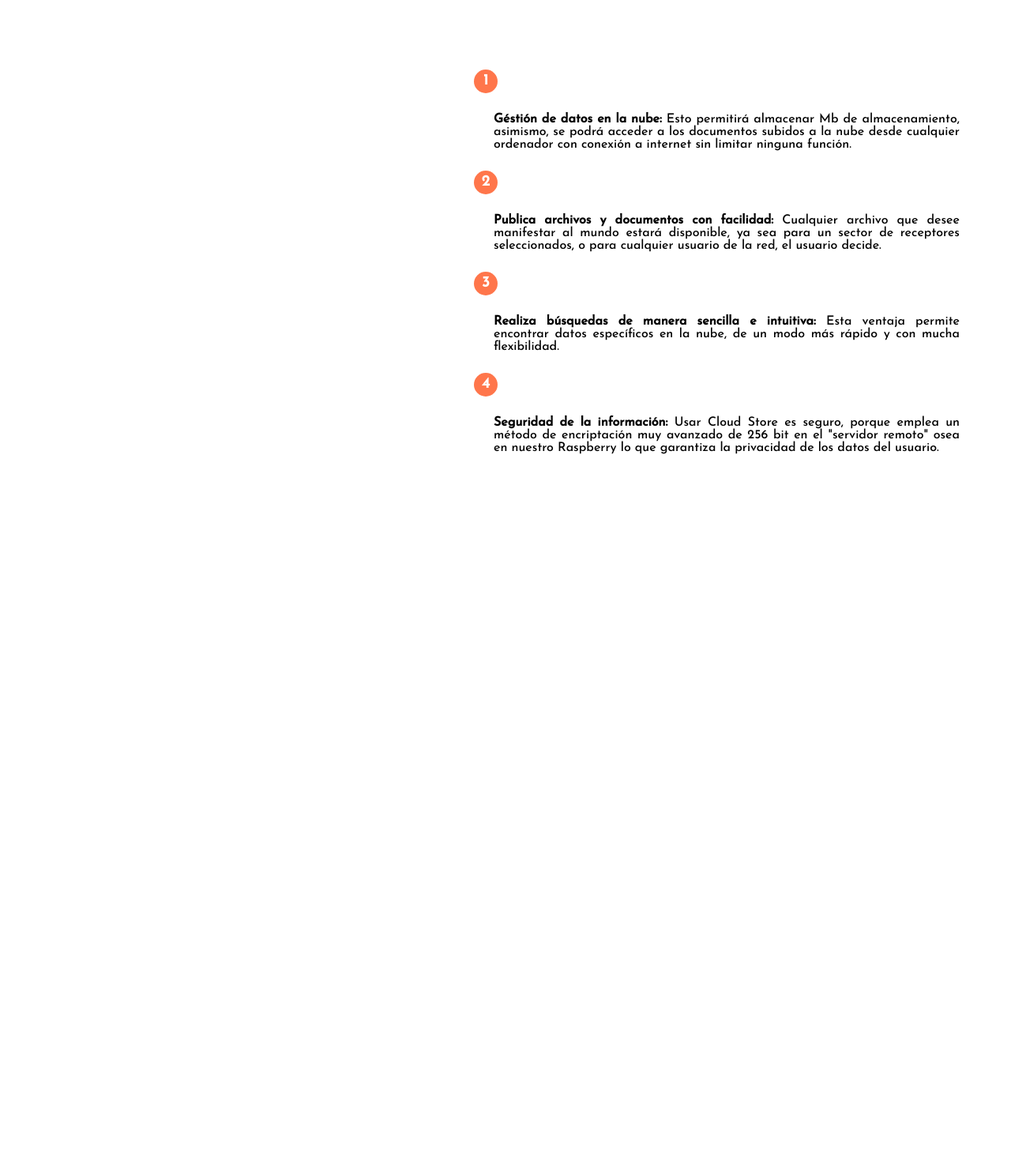
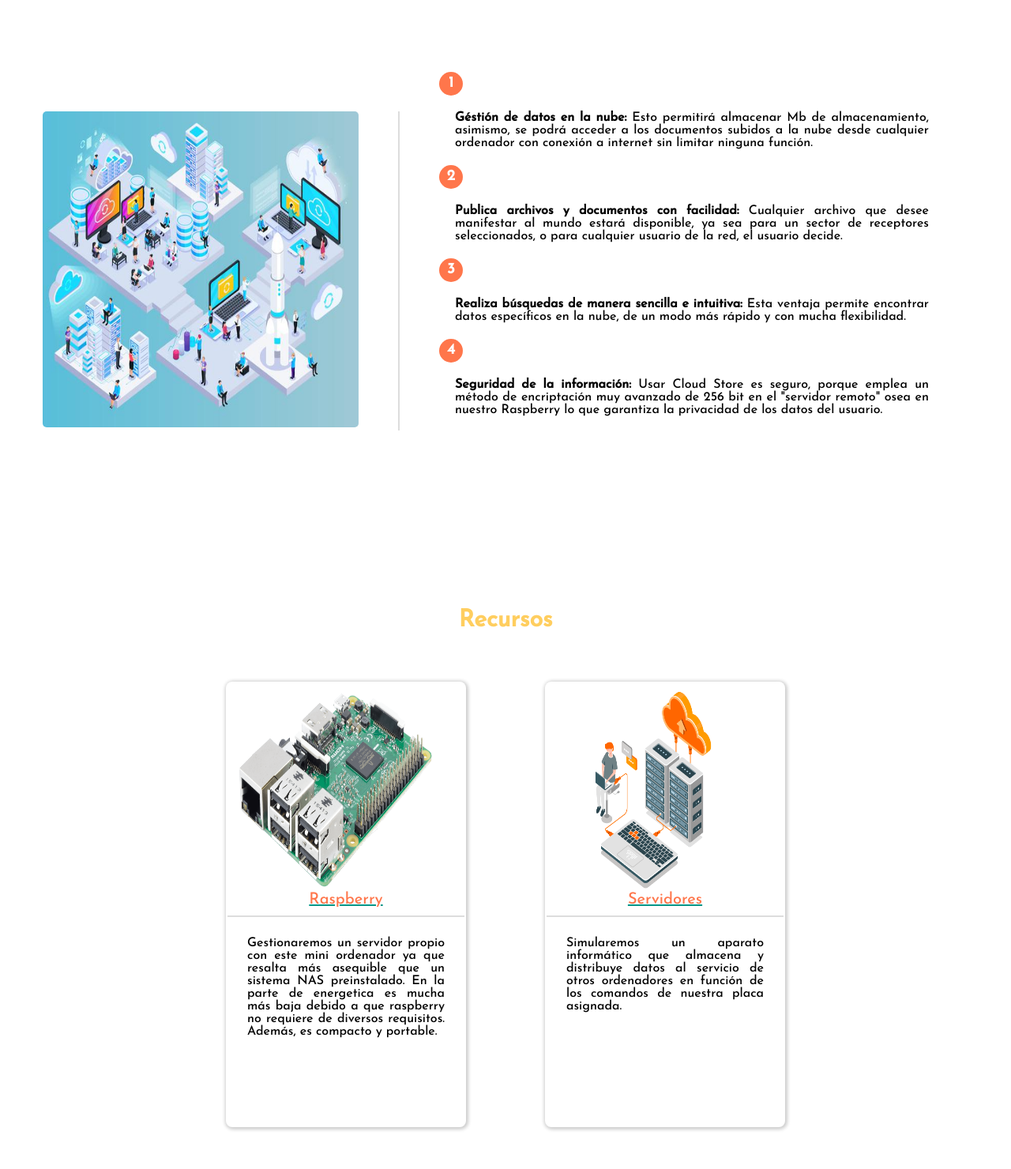
Before and after one commit to JakCE/UPCloud, a plain HTML site: page index.html in a window 1280 px wide. Shown: the part 2472-3952 px from the top of the page at 79% size. Before the commit the page ends 3400 px from the top, so only its background shows below. Drawn offline with Linux system fonts and the light colour scheme.

Commit message:
Avance_2

```diff
--- a/index.html
+++ b/index.html
@@ -35,8 +35,12 @@
     </div>
     <div class="funcionalidades">
         <h2>Funcionalidades implementadas</h2>
-        <img src="#" alt="" class="func_img">
+        <div class="func_general">
+            <div class="func_header">
+                <img src="img/5LZ2GYHY5JG2ZNXCP43GYYJHCE.jpg" alt="" class="func_img">
+            </div>
             <div class="contenido_func">
+                <br><br><br>
                 <h3>1</h3>
                 <p>
                     <strong>Géstión de datos en la nube: </strong> Esto permitirá almacenar
@@ -65,5 +69,34 @@
                 </p>
             </div>
         </div>
+    </div>
+    <div class="recursos">
+        <h2>Recursos</h2>
+        <div class="cards">
+            <div class="card_rasp">
+                <div class="header_a">
+                    <img src="img/raspberry.png" alt="" class="rasp">
+                    <p>Raspberry</p>
+                </div>
+                <div class="text">
+                    Gestionaremos un servidor propio con este mini ordenador
+                    ya que resalta más asequible que un sistema NAS preinstalado.
+                    En la parte de energetica es mucha más baja debido a que raspberry
+                    no requiere de diversos requisitos. Además, es compacto y portable.
+                </div>
+            </div>
+            <div class="card_server">
+                <div class="header_a">
+                    <img src="img/servidor.png" alt="" class="server">
+                    <p>Servidores</p>
+                </div>
+                <div class="text">
+                    Simularemos un aparato informático que almacena y distribuye datos
+                    al servicio de otros ordenadores en función de los comandos de nuestra
+                    placa asignada.
+                </div>
+            </div>
+        </div>
+    </div>
 </body>
 </html>
--- a/main.css
+++ b/main.css
@@ -20,6 +20,7 @@
     display: flex;
     align-items: center;
     justify-content: space-between;
+    /*position: fixed;*/
 
 }
 .backgroundnavbar{
@@ -103,14 +104,89 @@ h3{
     width: 100%;
     height: 100vh;
 }
+.func_general{
+    display: flex;
+    justify-content: center;
+    align-items: center;
+}
 .contenido_func{
-    margin: 40px;
-    padding-top: 45px;
+    margin: 40px 40px 0px 40px;
+    padding-top: 0px;
     width: 50%;
+    height: 80vh;
+    vertical-align: middle;
+    text-align: justify;
+
+}
+.contenido_func p{
+    padding: 20px;
+}
+.func_header{
+    width: 500;
+    width: 450px;
+    height: auto;
+    margin: 10px;
+    border-right: 2px solid #ddd ;
+}
+.func_img{
+    width: 400px;
+    height: 400px;
+    border-radius: 5px;
+}
+
+/*RECURSOS*/
+.recursos{
+    width: 100%;
     height: 100vh;
-    float: right;
+}
+.card_rasp{
+    width: 300px;
+    height: 70vh;
+    margin: 50px;
+    padding: 2px;
+    background-color: #fff;
+    box-shadow: 1px 1px 4px 2px rgba(0,0,0,.2);
+    border-radius: 8px;
+}
+.recursos img{
+    width: 250px;
+    height: 250px;
+    background-color: transparent;
+}
+.card_server{
+    width: 300px;
+    height: 70vh;
+    margin: 50px;
+    padding: 2px;
+    background-color: #fff;
+    box-shadow: 1px 1px 4px 2px rgba(0,0,0,.2);
+    border-radius: 8px;
+}
+.header_a{
+    padding: 10px;
+    border-bottom: 2px solid #ddd;
+}
+.header_a p{
+    text-align: center;
+    font-size: 20px;
+    color: #Ff764b;
+    text-decoration: underline;
+    text-decoration-color: #009688;
+}
+.text{
+    padding: 25px;
     text-align: justify;
 }
-.contenido_func p{
-    padding: 25px;
+.cards{
+    display: flex;
+    justify-content: center;
+    align-items: center;
 }
+.card_rasp:hover{
+    background-color: #F3f3f3;
+    box-shadow: 2px 2px 4px 2px rgba(0,0,0,.3);
+}
+.card_server:hover{
+    background-color: #F3f3f3;
+    box-shadow: 2px 2px 4px 2px rgba(0,0,0,.3);
+}
```
Also changed, not shown: img/5LZ2GYHY5JG2ZNXCP43GYYJHCE.jpg (added), img/raspberry.png (added), img/servidor.png (added). Lines whose indentation alone changed are shown as unchanged.
